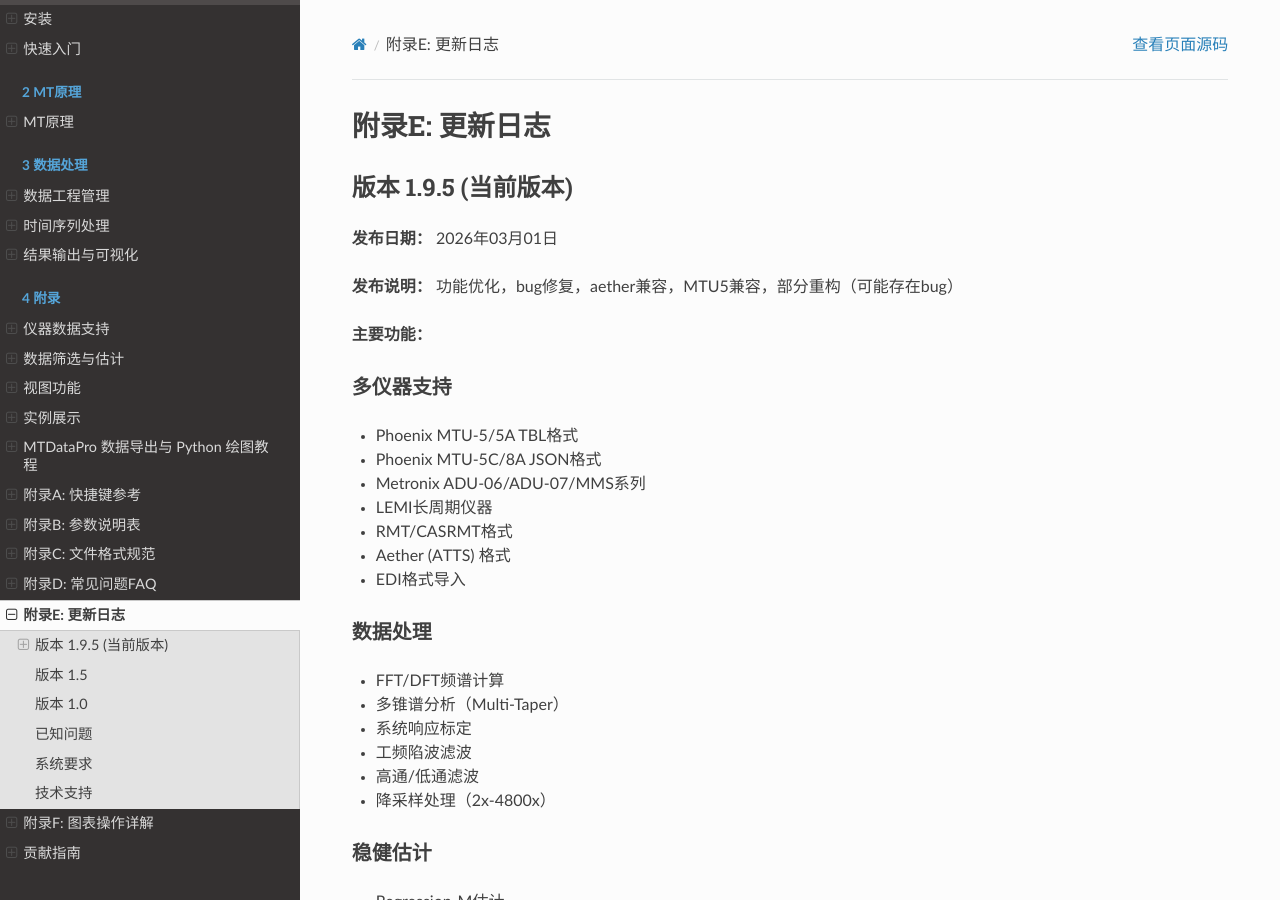
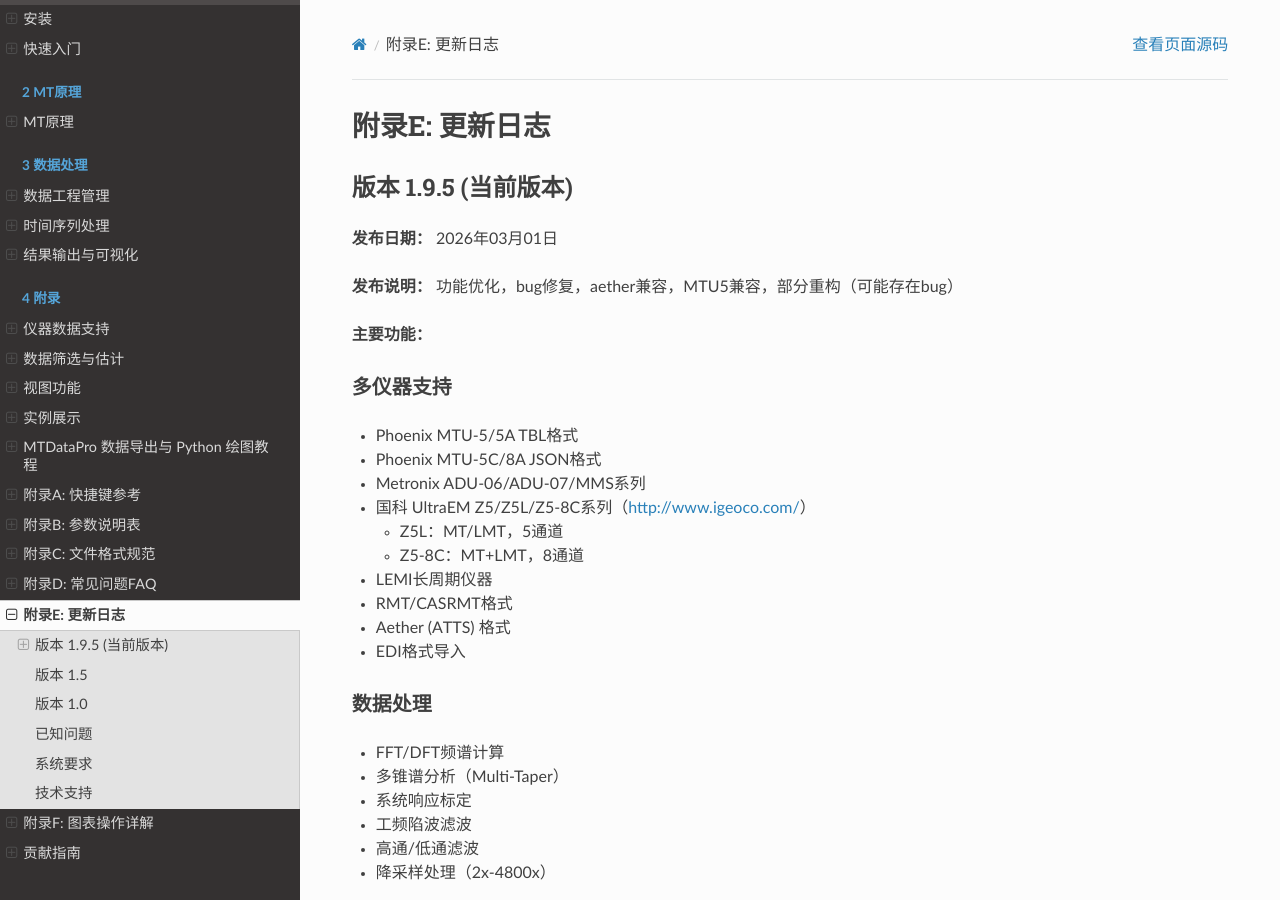
Before and after one commit to EMWPJ/MTDataPro-docs, a Sphinx documentation site: the page built from source/appendices/appendixE.md, in a window 1280 px wide and 900 px high. Built offline with Sphinx 7.4.7 and the Read the Docs theme 3.1.0, drawn with Linux system fonts in a browser that asks for light colours.

Commit message:
docs: 优化仪器支持说明，添加国科UltraEM系列

```diff
--- a/source/appendices/appendixE.md
+++ b/source/appendices/appendixE.md
@@ -12,6 +12,9 @@
 - Phoenix MTU-5/5A TBL格式
 - Phoenix MTU-5C/8A JSON格式
 - Metronix ADU-06/ADU-07/MMS系列
+- 国科 UltraEM Z5/Z5L/Z5-8C系列（[http://www.igeoco.com/](http://www.igeoco.com/)）
+  - Z5L：MT/LMT，5通道
+  - Z5-8C：MT+LMT，8通道
 - LEMI长周期仪器
 - RMT/CASRMT格式
 - Aether (ATTS) 格式
```
Also changed, not shown: source/chapters/chapter1.md (+1 -1 lines), source/chapters/chapter3.md (+0 -1 lines).
